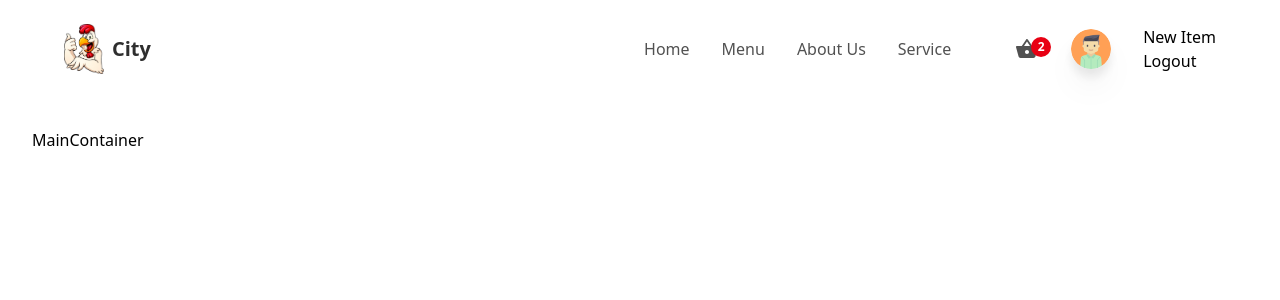
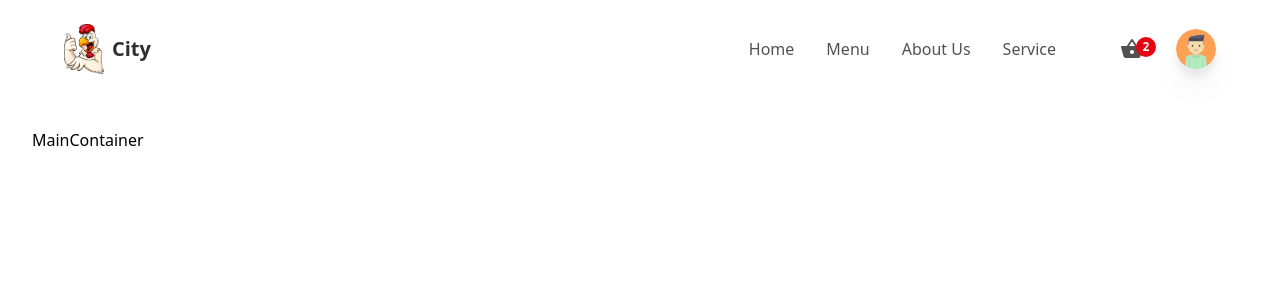
Before and after one commit to aitorqc/food-delivery, a React (Create React App) app: page / in a window 1280 px wide. Shown: the top 300 px of the page. Built offline with nearby package versions, Linux system fonts and the light colour scheme.

Commit message:
Show contextual user menu

```diff
--- a/src/components/Header.jsx
+++ b/src/components/Header.jsx
@@ -7,15 +7,18 @@ import { app } from '../firebase.config';
 
 import Logo from '../assets/img/logo.png';
 import Avatar from '../assets/img/avatar.png';
-import { MdShoppingBasket } from 'react-icons/md';
+import { MdShoppingBasket, MdAdd, MdLogout } from 'react-icons/md';
 import { useStateValue } from '../context/StateProvider';
 import { actionType } from '../context/Reducer';
+import { useState } from 'react';
 
 export default function Header() {
     const firebaseAuth = getAuth(app);
     const provider = new GoogleAuthProvider();
 
     const [{ user }, dispatch] = useStateValue();
+
+    const [isMenu, setIsMenu] = useState(false);
 
     const login = async () => {
         if (!user) {
@@ -61,10 +64,20 @@ export default function Header() {
                             onClick={login}
                         />
                     </div>
-                    <div>
-                        <p>New Item</p>
-                        <p>Logout</p>
-                    </div>
+                    {
+                        isMenu && (
+                            <div className='w-40 bg-gray-50 shadow-xl rounded-lg flex flex-col absolute top-12 right-0'>
+                                {
+                                    user && user.email == "aquinoacordero@gmail.com" && (
+                                        <Link to={"/createItem"}>
+                                            <p className='px-4 py-2 flex items-center gap-3 cursor-pointer hover:bg-slate-100 transition-all duration-100 ease-in-out text-textColor'>New Item<MdAdd></MdAdd></p>
+                                        </Link>
+                                    )
+                                }
+                                <p className='px-4 py-2 flex items-center gap-3 cursor-pointer hover:bg-slate-100 transition-all duration-100 ease-in-out text-textColor'>Logout<MdLogout></MdLogout></p>
+                            </div>
+                        )
+                    }
                 </div>
             </div>
 
```
